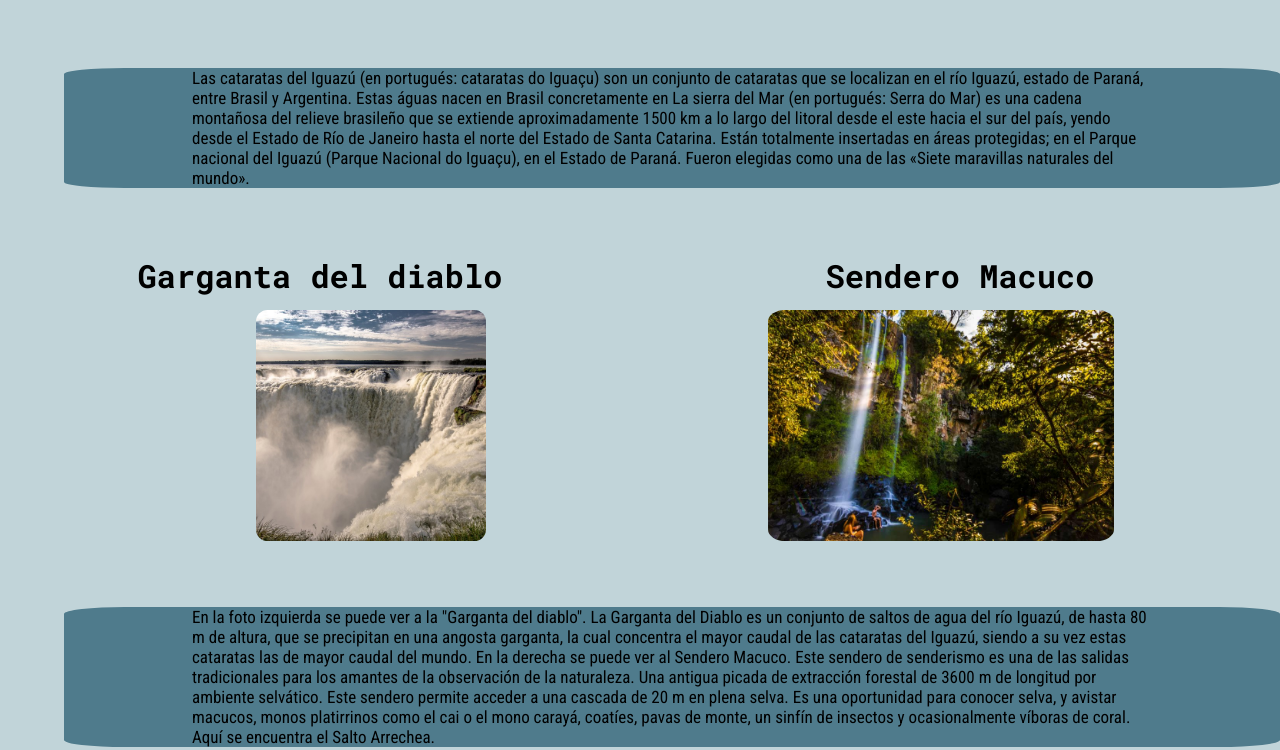
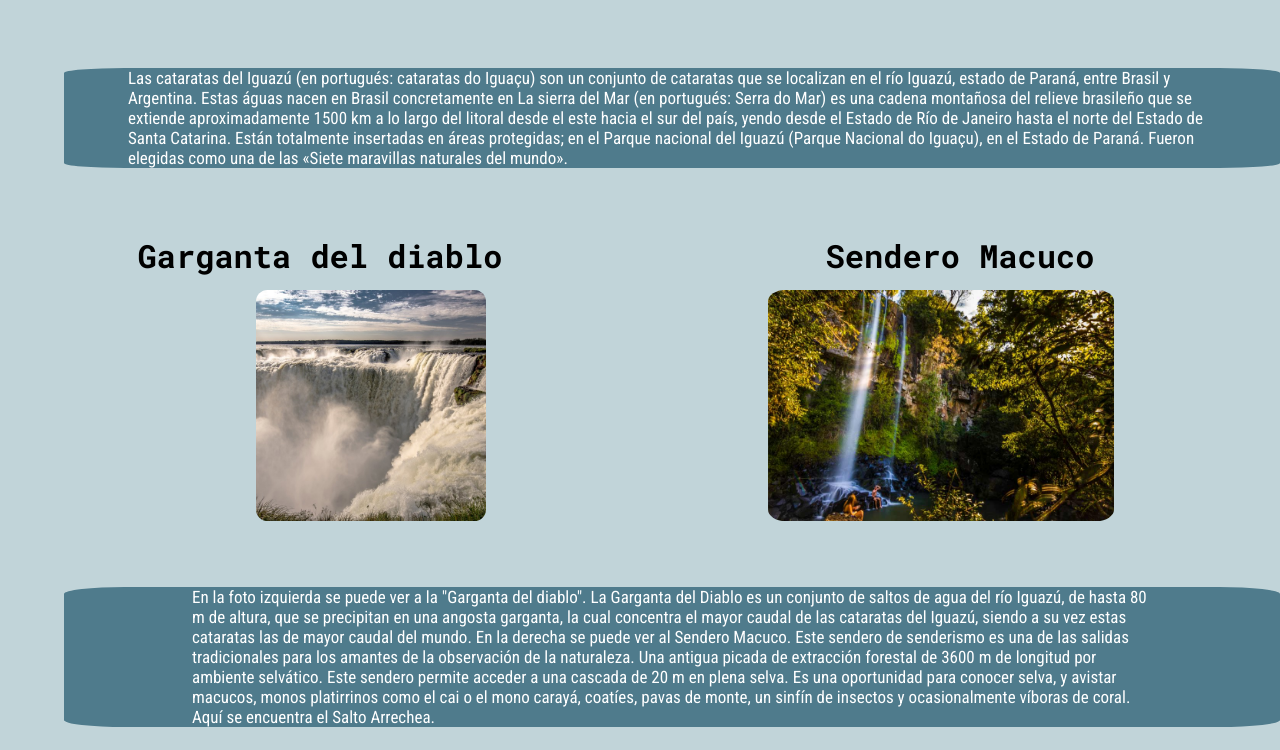
Before and after one commit to jajajajvicentehjajajaja/tp2-adema-chiappa-pizarro, a plain HTML site: page tp2/paginas/cataratas.html in a window 1280 px wide. Shown: the part 530-1280 px from the top of the page. Drawn offline with Linux system fonts and the light colour scheme.

Commit message:
termine el trabajo.

```diff
--- a/tp2/css/cataratas.css
+++ b/tp2/css/cataratas.css
@@ -122,14 +122,14 @@ header{
     background-color: #4f7b8c;
     grid-area: parrafo;
     height: 100%;
-    padding: 0 10% 0 10%;
+    padding: 0 5% 0 5%;
     margin-left: 5%;
     font-size: 17px;
     margin-top: 1%;
     font-family: "Roboto Condensed", sans-serif;
     border-radius: 5%;
+    color: #fff;
 }
-
 
 .cont-div-titulo1{
     grid-area: garganta;
@@ -220,6 +220,7 @@ header{
     margin-top: 1%;
     background-color: #4f7b8c;
     border-radius: 5%;
+    color: #fff;
 }
 
 footer{
```
